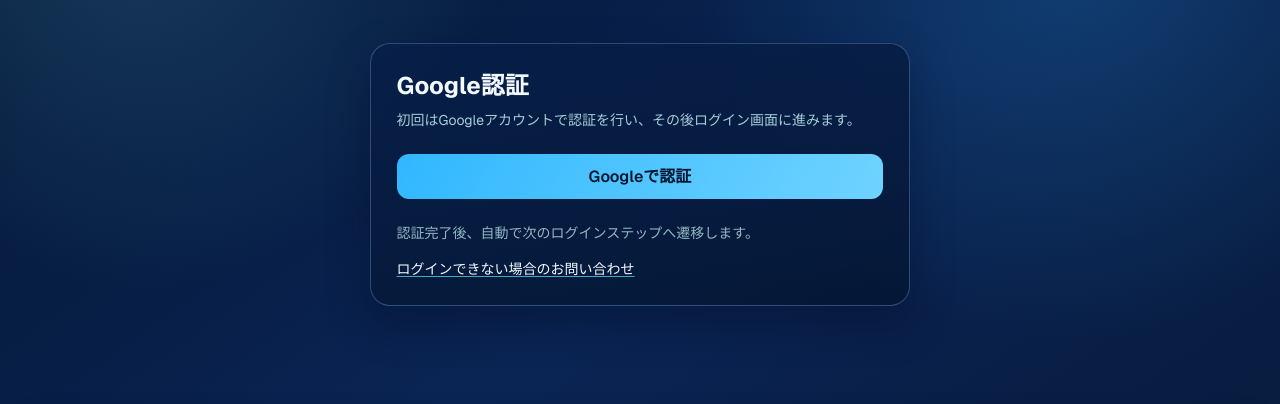
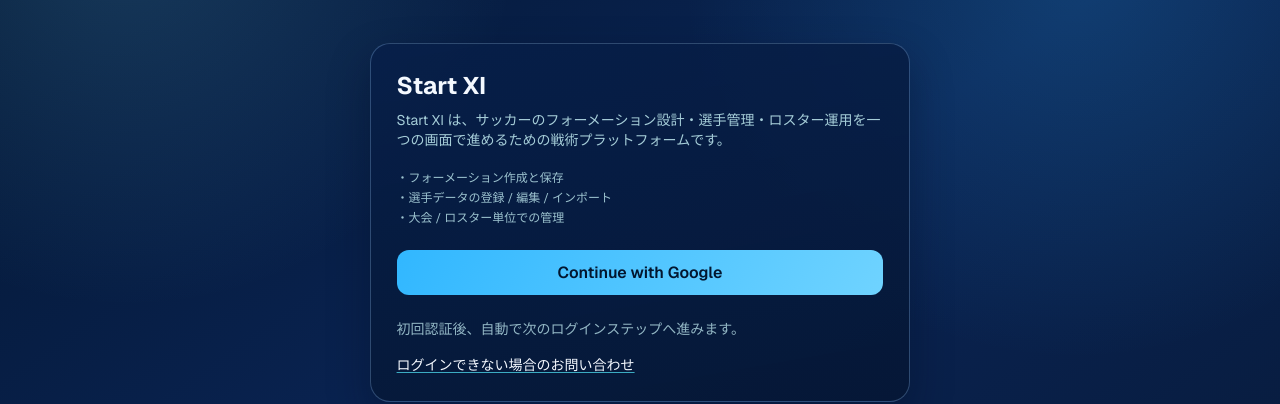
Before and after one commit to Kento-T-JP/my-phd-site, a Next.js app: page / in a window 1280 px wide. Shown: the part 155-559 px from the top of the page. Built offline with nearby package versions, Linux system fonts and the light colour scheme; no server answers; the database is empty.

Commit message:
change google login

```diff
--- a/src/components/GoogleLoginPanel.tsx
+++ b/src/components/GoogleLoginPanel.tsx
@@ -10,10 +10,15 @@ export default function GoogleLoginPanel() {
   return (
     <main className="auth-shell">
       <section className="auth-card">
-        <h1 className="text-2xl font-bold mb-2">Google認証</h1>
-        <p className="mb-6 text-sm text-cyan-100/80">
-          初回はGoogleアカウントで認証を行い、その後ログイン画面に進みます。
+        <h1 className="text-2xl font-bold mb-2">Start XI</h1>
+        <p className="mb-5 text-sm text-cyan-100/80">
+          Start XI は、サッカーのフォーメーション設計・選手管理・ロスター運用を一つの画面で進めるための戦術プラットフォームです。
         </p>
+        <ul className="mb-6 space-y-1 text-xs text-cyan-100/75">
+          <li>・フォーメーション作成と保存</li>
+          <li>・選手データの登録 / 編集 / インポート</li>
+          <li>・大会 / ロスター単位での管理</li>
+        </ul>
         <button
           type="button"
           className="primary-btn w-full"
@@ -22,10 +27,10 @@ export default function GoogleLoginPanel() {
             void signIn("google", { callbackUrl: "/login" });
           }}
         >
-          Googleで認証
+          Continue with Google
         </button>
         <div className="mt-6 text-sm text-cyan-100/70">
-          認証完了後、自動で次のログインステップへ遷移します。
+          初回認証後、自動で次のログインステップへ進みます。
         </div>
         <div className="mt-4 text-sm">
           <Link href="/contact" className="underline decoration-cyan-300/70 underline-offset-2 text-cyan-100/80">
```
